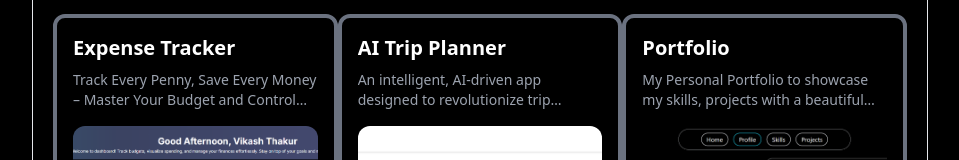
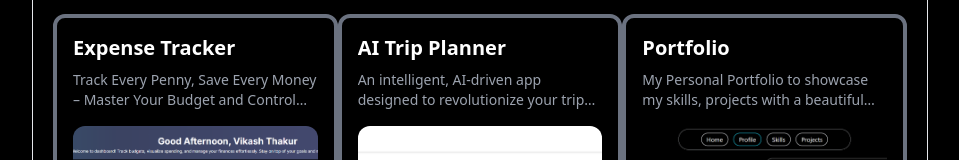
Before and after one commit to Vikash-thak12/MyPortfolio, a Next.js app: page /projects in a window 1280 px wide. Shown: the part 211-371 px from the top of the page, without its empty margins (160-1119 px from the left). Built offline with nearby package versions, Linux system fonts and the light colour scheme.

Commit message:
Update index.ts

```diff
--- a/data/index.ts
+++ b/data/index.ts
@@ -17,7 +17,7 @@ export const navItems = [
     {
       id: 2,
       title: "AI Trip Planner",
-      des: "An intelligent, AI-driven app designed to revolutionize trip planning..",
+      des: "An intelligent, AI-driven app designed to revolutionize your trip planning..",
       img: "/trip.png",
       iconLists: ["/assets/re.svg", "/assets/tail.svg", "/assets/c.svg"],
       link: "https://trip-chi.vercel.app/",
```
